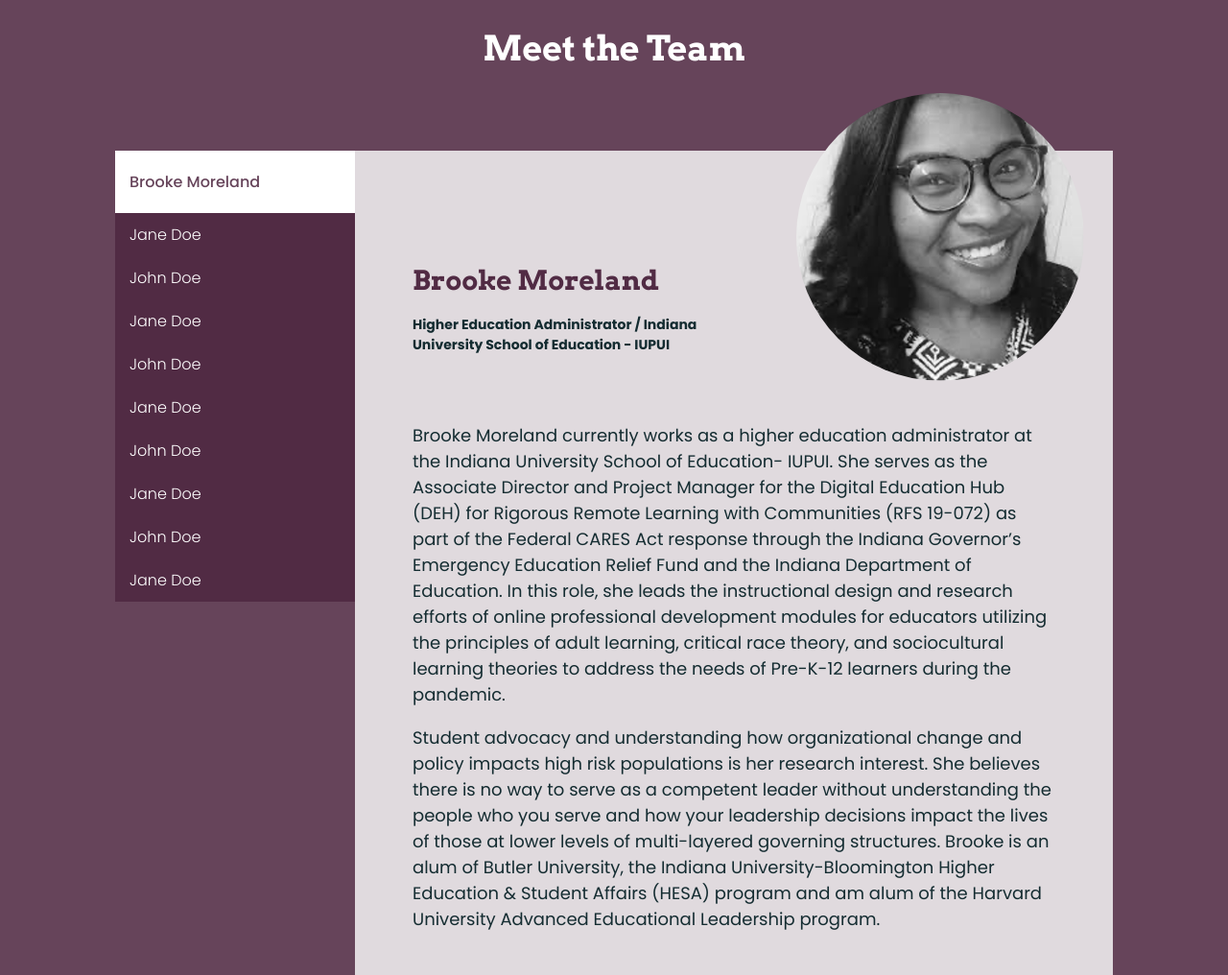
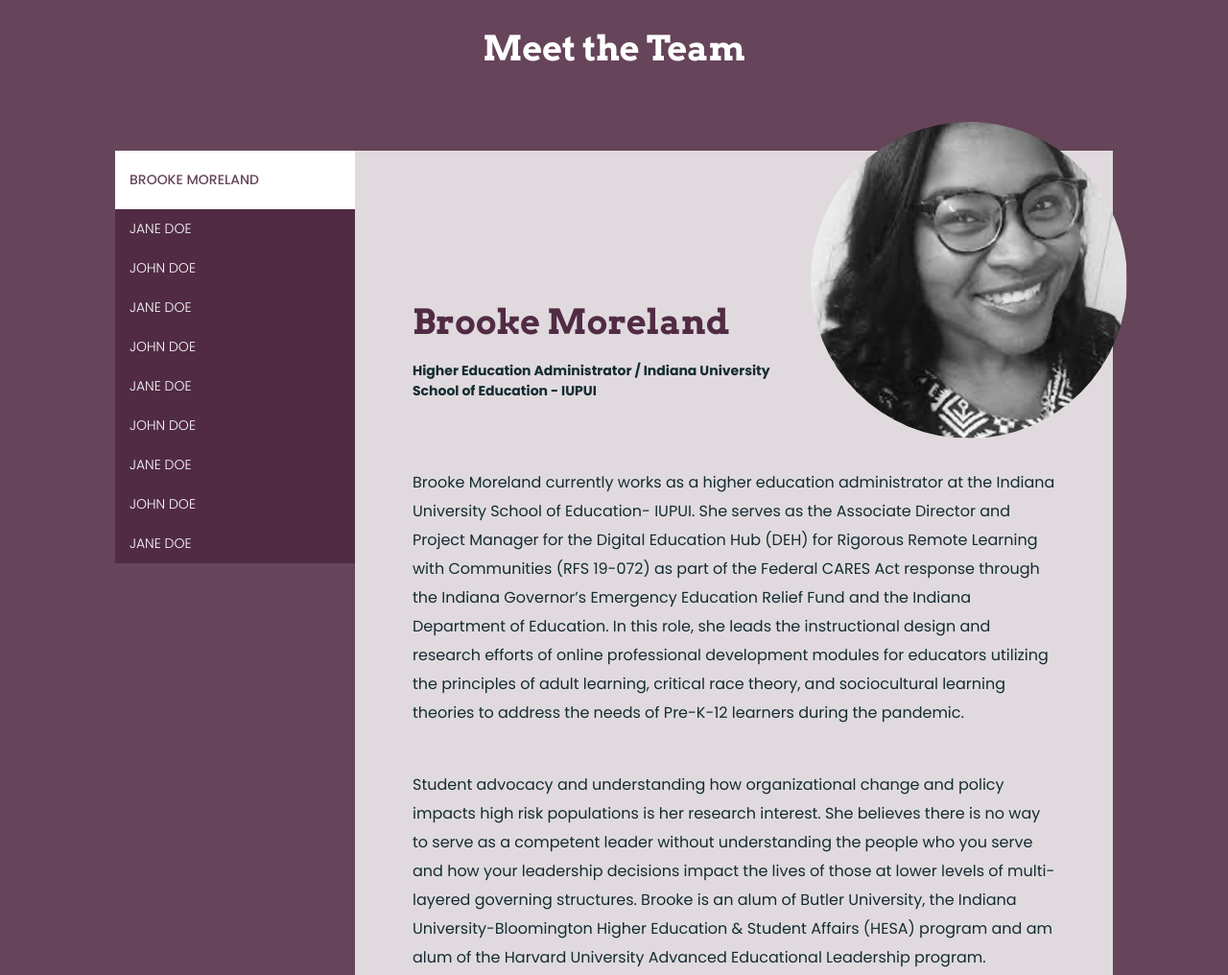
Before and after one commit to edavis211/iupui-deh-designs, a plain HTML site: page community-engagement.html in a window 1280 px wide. Shown: the part 2860-3876 px from the top of the page at 96% size. Drawn offline with nearby package versions, Linux system fonts and the light colour scheme.

Commit message:
add community engagement

```diff
--- a/community-engagement.html
+++ b/community-engagement.html
@@ -231,7 +231,7 @@
                 <img src="./img/photos/student-wheelchair.jpg" alt="Brooke Moreland">
               </div>
 
-              <h3>FirstName LastName 2</h3>
+              <h3>FirstName LastName2</h3>
               <h4>Title / Organization</h4>
               <p>Lorem ipsum dolor sit amet, consectetur adipisicing elit. Incidunt sapiente optio magnam, ab vel a
                 praesentium perferendis itaque deleniti natus repudiandae, officia laudantium eligendi. Ducimus
@@ -239,7 +239,7 @@
                 amet dolorum nobis consectetur!</p>
             </article>
             <article id="bio-3">
-              <h3>FirstName LastName 3</h3>
+              <h3>FirstName LastName3</h3>
               <h4>Title / Organization</h4>
               <p>Lorem ipsum dolor sit amet, consectetur adipisicing elit. Incidunt sapiente optio magnam, ab vel a
                 praesentium perferendis itaque deleniti natus repudiandae, officia laudantium eligendi. Ducimus
--- a/css/style.css
+++ b/css/style.css
@@ -2085,7 +2085,7 @@ footer .lower .right li:hover a {
   display: flex;
   align-items: flex-start;
   justify-content: center;
-  margin-bottom: 90px;
+  margin-bottom: 30px;
   padding: 30px;
   background-color: var(--purple);
 }
@@ -2107,11 +2107,14 @@ footer .lower .right li:hover a {
   padding: 10px 15px;
   cursor: pointer;
   color: #fff;
-  font-size: 16px;
+  font-size: 14px;
+  text-transform: uppercase;
   font-weight: 300;
   padding: 10px 15px;
-}
-
+  transition: all .3s ease-in-out;
+}
+
+.community-engagement .bios .left li:hover,
 .community-engagement .bios .left li.active {
   background-color: #fff;
   color: var(--purple);
@@ -2126,7 +2129,7 @@ footer .lower .right li:hover a {
 .community-engagement .bios article {
   display: none;
   background-color: rgba(255,255,255,0.8);
-  padding: 90px 60px 30px;
+  padding: 120px 60px 30px;
 }
 
 .community-engagement .bios article.active {
@@ -2135,26 +2138,32 @@ footer .lower .right li:hover a {
 
 .community-engagement .bios article h3 {
   color: var(--dkpurple);
-  font-size: 28px;
-  font-family: 'Arvo';
-  max-width: 360px;
+  font-size: 36px;
+  font-family: 'Arvo';
+  max-width: 400px;
   margin-bottom: 15px;
 }
 
 .community-engagement .bios article h4 {
   font-size: 14px;
-  max-width: 360px;
+  max-width: 400px;
   margin-bottom: 70px;
 }
 
+.community-engagement .bios article p {
+  font-size: 16px;
+  line-height: 30px;
+  margin-top: 45px;
+}
+
 .community-engagement .bios .imgwrap {
-  width: 300px;
-  height: 300px;
+  width: 330px;
+  height: 330px;
   position: absolute;
   overflow: hidden;
   border-radius: 50%;
-  right: 30px;
-  top: -60px;
+  right: -15px;
+  top: -30px;
 }
 
 .community-engagement .bios .imgwrap img {
```
